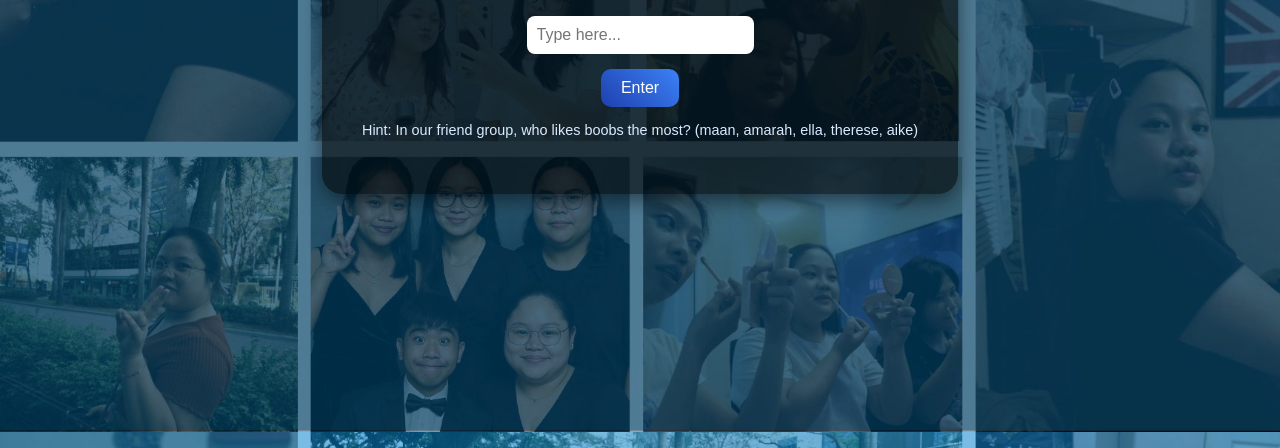
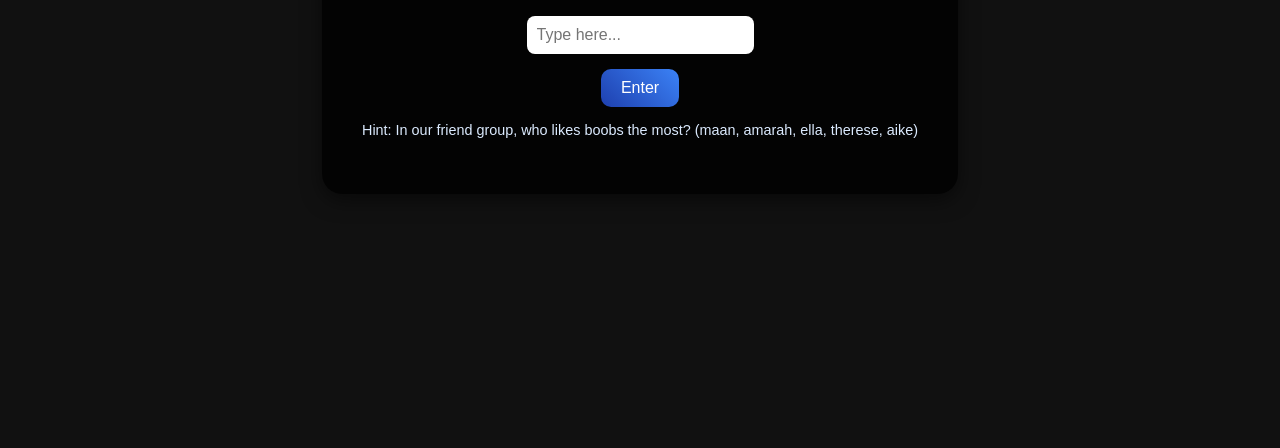
Before and after one commit to 098ellado/a-very-special-day-for-a-very-special-girl-, a plain HTML site: page index.html in a window 1280 px wide. Shown: the part 368-816 px from the top of the page. Drawn offline with Linux system fonts and the light colour scheme.

Commit message:
Update index.html

```diff
--- a/index.html
+++ b/index.html
@@ -10,24 +10,13 @@
             justify-content: center;
             align-items: center;
             height: 100vh;
-            background: url('tincol.jpg') no-repeat center center fixed;
-            background-size: cover;
+            background: #111; /* simple dark background */
             font-family: Arial, sans-serif;
             color: white;
             text-align: center;
         }
-        body::before {
-            content: '';
-            position: fixed;
-            top:0;
-            left:0;
-            width:100%;
-            height:100%;
-            background: rgba(0,0,0,0.35);
-            z-index:-1;
-        }
         .password-box {
-            background: rgba(0,0,0,0.6);
+            background: rgba(0,0,0,0.8);
             padding: 40px;
             border-radius: 20px;
             box-shadow: 0 6px 20px rgba(0,0,0,0.5);
@@ -59,6 +48,10 @@
             font-size: 0.9rem;
             color: #dbeafe;
         }
+        #error {
+            color: #ff6b6b;
+            margin-top: 10px;
+        }
     </style>
 </head>
 <body>
@@ -68,7 +61,7 @@
         <br>
         <button onclick="checkPassword()">Enter</button>
         <p class="hint">Hint: In our friend group, who likes boobs the most? (maan, amarah, ella, therese, aike)</p>
-        <p id="error" style="color:#ff6b6b; margin-top:10px;"></p>
+        <p id="error"></p>
     </div>
 
     <script>
@@ -76,7 +69,8 @@
             const pass = document.getElementById('password').value.toLowerCase();
             const error = document.getElementById('error');
             if(pass === 'maan') {
-                window.location.href = "birthday.html"; // redirect to birthday page
+                // redirect to birthday page which has the collage and all content
+                window.location.href = "birthday.html";
             } else {
                 error.textContent = "Wrong password! Try again.";
             }
```
